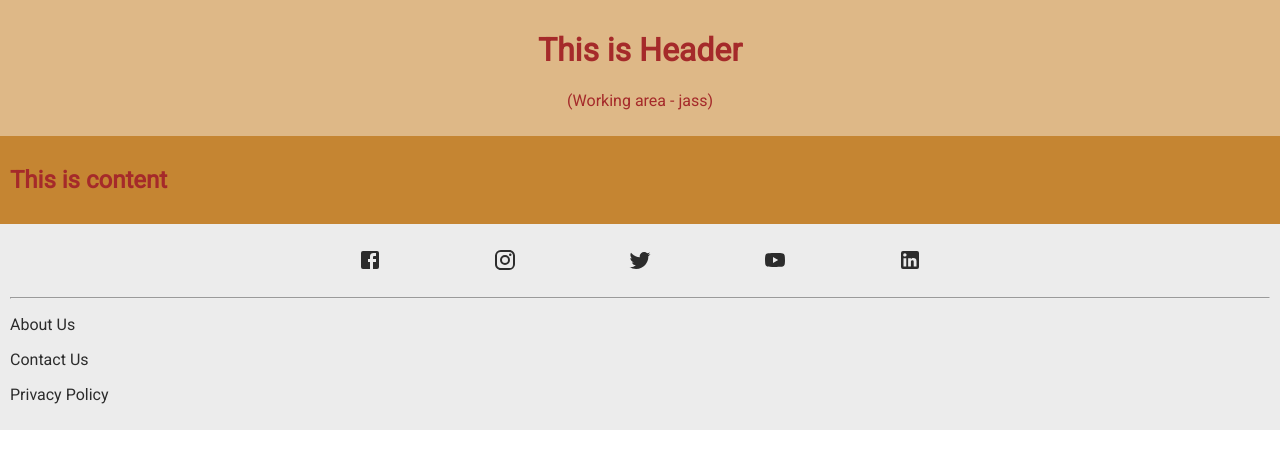
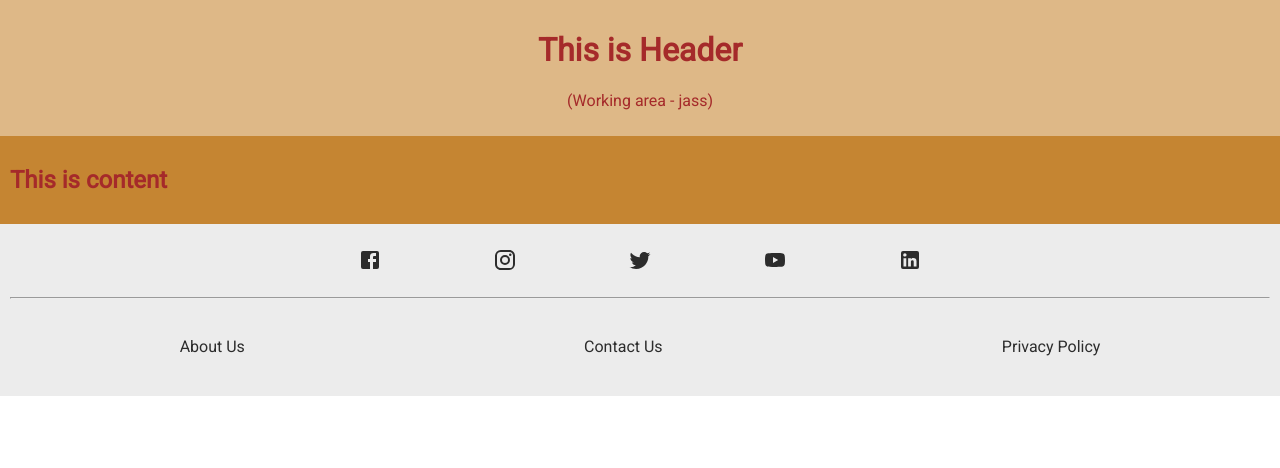
Before and after one commit to amanjatx/netyforms-repo, a React (Create React App) app: page / in a window 1280 px wide. Shown: the top 468 px of the page. Built offline with nearby package versions, Linux system fonts and the light colour scheme.

Commit message:
github pages updated

```diff
--- a/src/CSS/style.module.css
+++ b/src/CSS/style.module.css
@@ -27,3 +27,13 @@
     padding: 5px;
     font-size: 30px;
   }
+  .footerLinks {
+    display: flex;
+    /* background-color: blue; */
+    justify-content: space-evenly;
+  }
+  .footerLinks > p {
+    /* background-color: #fd0000; */
+    margin: 2% auto;
+    padding: 5px;
+  }
--- a/src/Component/FooterLinks.js
+++ b/src/Component/FooterLinks.js
@@ -1,9 +1,9 @@
 import React from 'react'
-
+import styles from '../CSS/style.module.css';
 function FooterLinks() {
     return (
-        <div>
-                        <p>About Us</p>
+        <div className={styles.footerLinks}>
+            <p>About Us</p>
             <p>Contact Us</p>
             <p>Privacy Policy</p>
         </div>
```
Also changed, not shown: 1 other file (tests, documents, lock files or other folders).
